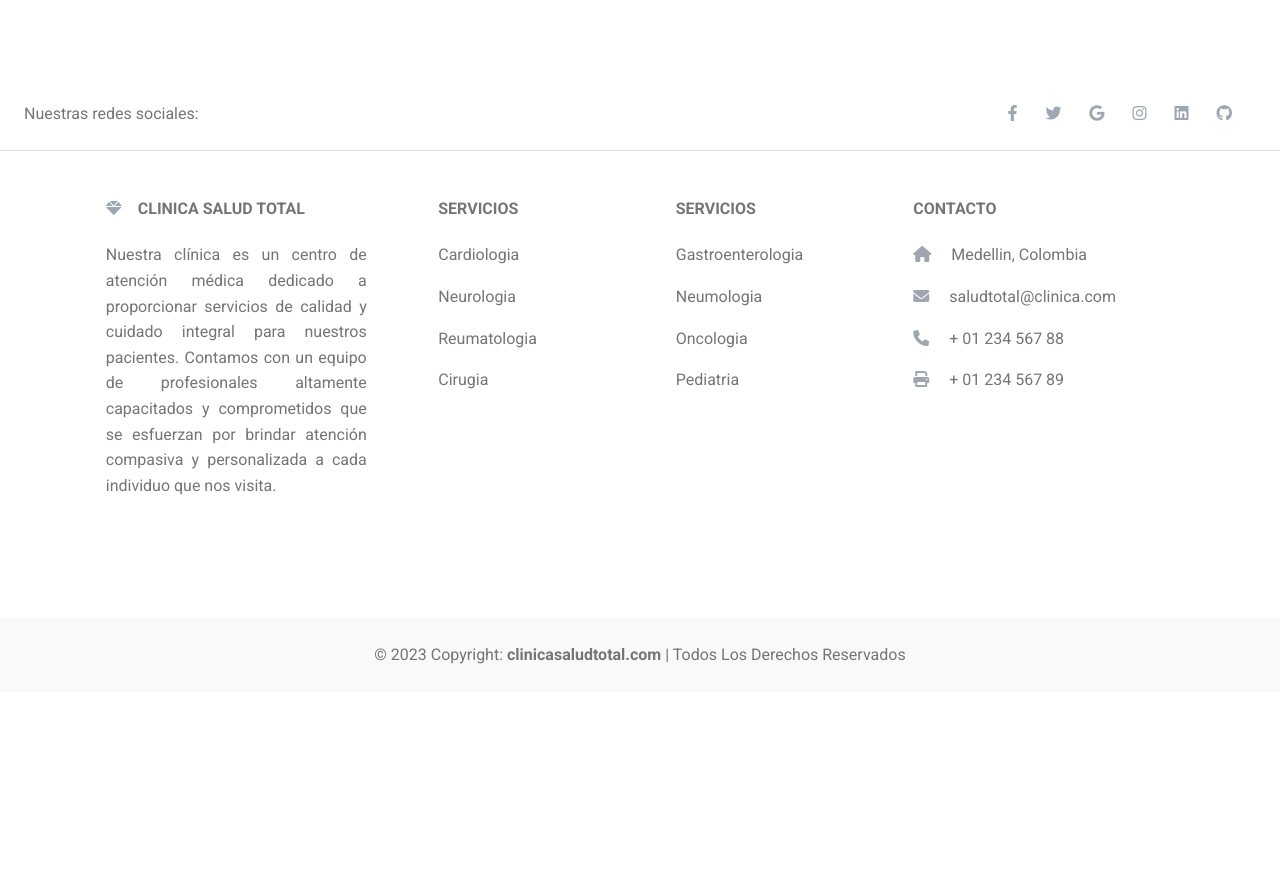
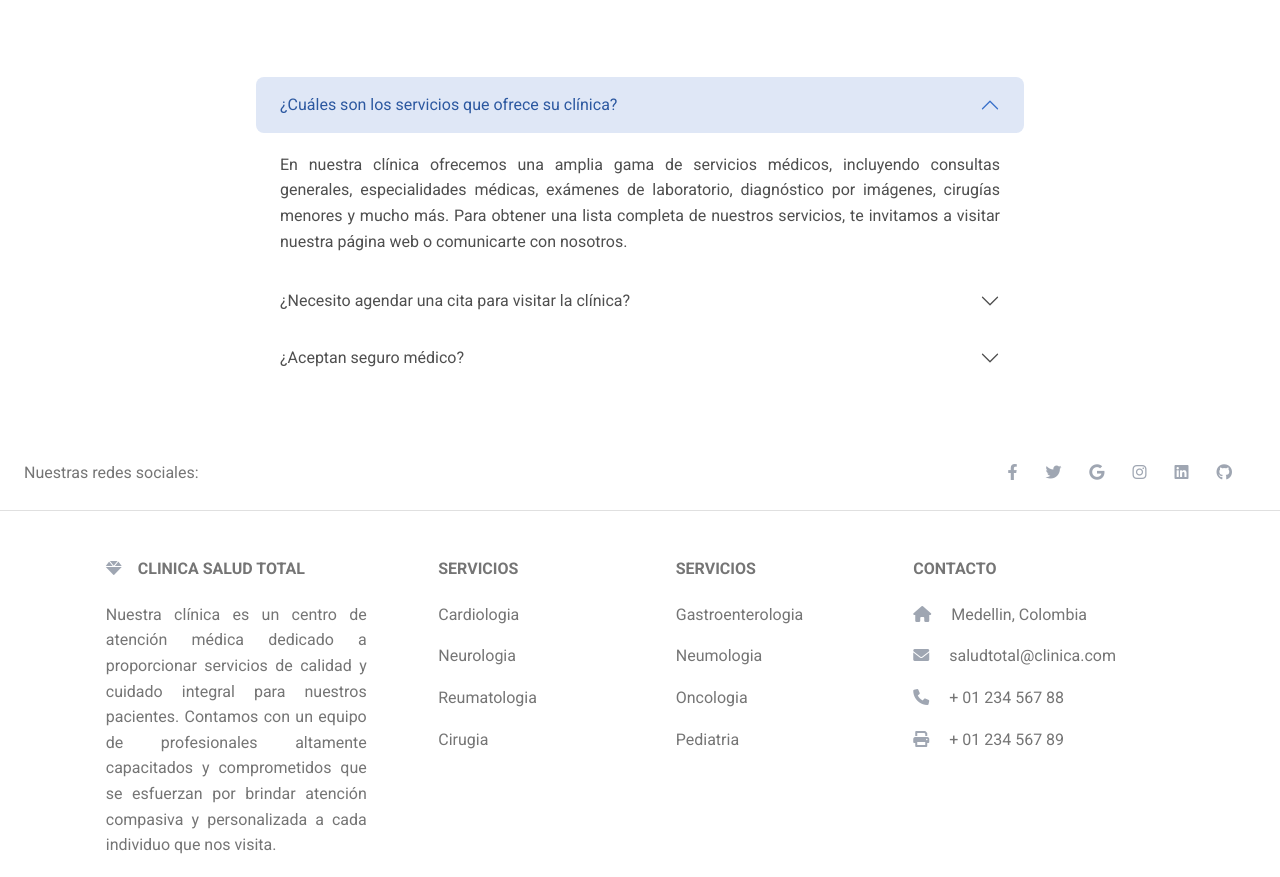
Before and after one commit to camilogaon/PaginaWebSeminario, a website: page index.html in a window 1280 px wide. Shown: the part 1823-2700 px from the top of the page. Before the commit the page ends 2515 px from the top, so only its background shows below. Drawn offline with Linux system fonts and the light colour scheme.

Commit message:
Version 2.0

```diff
--- a/css/style.css
+++ b/css/style.css
@@ -71,3 +71,14 @@
 .form-outline{
     margin-bottom: 20px;
 }
+
+.preguntas-frecuentes{
+    width: 60%;
+    text-align: justify;
+}
+
+.seccion-preguntas-frecuentas{
+    margin-top: 25px;
+    display: flex;
+    justify-content: center;
+}
--- a/index.html
+++ b/index.html
@@ -20,6 +20,8 @@
     <!-- MDB -->
     <link rel="stylesheet" href="css/mdb.min.css" />
     <link rel="stylesheet" href="css/style.css">
+
+
   </head>
   <body>
     <!-- Navbar -->
@@ -324,6 +326,62 @@
   </div>
 </section>
 
+
+<div class="seccion-preguntas-frecuentas">
+  <div class="preguntas-frecuentes">
+    <div class="accordion accordion-borderless" id="accordionFlushExampleX">
+      <div class="accordion-item">
+        <h2 class="accordion-header" id="flush-headingOneX">
+          <button class="accordion-button" type="button" data-mdb-toggle="collapse"
+            data-mdb-target="#flush-collapseOneX" aria-expanded="true" aria-controls="flush-collapseOneX">
+            ¿Cuáles son los servicios que ofrece su clínica?
+          </button>
+        </h2>
+        <div id="flush-collapseOneX" class="accordion-collapse collapse show"
+          aria-labelledby="flush-headingOneX" data-mdb-parent="#accordionFlushExampleX">
+          <div class="accordion-body">
+            En nuestra clínica ofrecemos una amplia gama de servicios médicos, incluyendo consultas generales, especialidades médicas, exámenes de laboratorio, diagnóstico por imágenes, cirugías menores y mucho más. Para obtener una lista completa de nuestros servicios, te invitamos a visitar nuestra página web o comunicarte con nosotros.
+          </div>
+        </div>
+      </div>
+      <div class="accordion-item">
+        <h2 class="accordion-header" id="flush-headingTwoX">
+          <button class="accordion-button collapsed" type="button" data-mdb-toggle="collapse"
+            data-mdb-target="#flush-collapseTwoX" aria-expanded="false" aria-controls="flush-collapseTwoX">
+            ¿Necesito agendar una cita para visitar la clínica?
+          </button>
+        </h2>
+        <div id="flush-collapseTwoX" class="accordion-collapse collapse" aria-labelledby="flush-headingTwoX"
+          data-mdb-parent="#accordionFlushExampleX">
+          <div class="accordion-body">
+            Sí, para brindarte una atención personalizada y reducir los tiempos de espera, te recomendamos agendar una cita previa. Puedes hacerlo llamándonos al [número de teléfono] o a través de nuestra página web. Si tienes una emergencia médica, te atenderemos de inmediato, sin necesidad de una cita.
+          </div>
+        </div>
+      </div>
+      <div class="accordion-item">
+        <h2 class="accordion-header" id="flush-headingThreeX">
+          <button class="accordion-button collapsed" type="button" data-mdb-toggle="collapse"
+            data-mdb-target="#flush-collapseThreeX" aria-expanded="false" aria-controls="flush-collapseThreeX">
+            ¿Aceptan seguro médico?
+          </button>
+        </h2>
+        <div id="flush-collapseThreeX" class="accordion-collapse collapse" aria-labelledby="flush-headingThreeX"
+          data-mdb-parent="#accordionFlushExampleX">
+          <div class="accordion-body">
+            Sí, aceptamos la mayoría de los seguros médicos. Te recomendamos comunicarte con nuestro personal de atención al paciente para verificar si tu seguro es aceptado y para obtener más información sobre los requisitos y coberturas.
+          </div>
+        </div>
+      </div>
+    </div>
+
+  </div>
+
+</div>
+
+
+
+
+
 <div class="flotter">
     <!-- Footer -->
 <footer  class="text-center text-lg-start bg-white text-muted">
```
